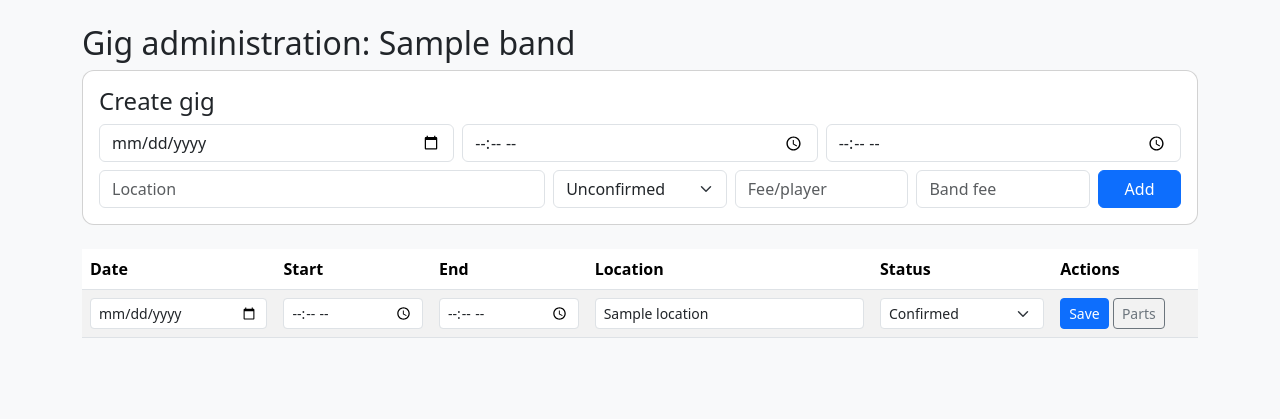
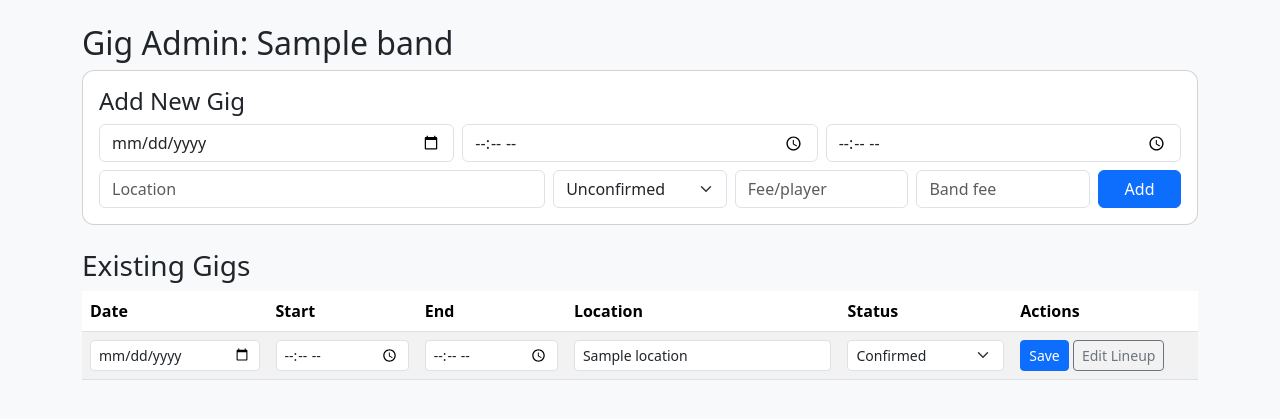
Before and after one commit to s-andrews/gigplanner, a Flask app: template templates/band_admin.html in a window 1280 px wide. Shown: the part 56-475 px from the top of the page. Run offline with Flask 3, Linux system fonts and the light colour scheme; the template is opened without the code that fills it: most values are stand-ins (such as "Sample title", 1, 10 or a date in 2020); some libraries are stand-ins or nearby versions.

Commit message:
Cleaned up interface

```diff
--- a/templates/band_admin.html
+++ b/templates/band_admin.html
@@ -1,8 +1,8 @@
 {% extends 'base.html' %}
 {% block content %}
-<h2>Gig administration: {{ band['name'] }}</h2>
+<h2>Gig Admin: {{ band['name'] }}</h2>
 <div class="card card-body mb-4">
-  <h4>Create gig</h4>
+  <h4>Add New Gig</h4>
   <div class="row g-2">
     <div class="col-md-4"><input id="gig-date" type="date" class="form-control"></div>
     <div class="col-md-4"><input id="start-time" type="time" class="form-control"></div>
@@ -15,6 +15,8 @@
   </div>
 </div>
 
+
+<h3>Existing Gigs</h3>
 <div class="table-responsive mb-3">
 <table class="table table-striped align-middle" id="gigs-table">
   <thead><tr><th>Date</th><th>Start</th><th>End</th><th>Location</th><th>Status</th><th>Actions</th></tr></thead>
@@ -33,7 +35,7 @@
       </td>
       <td>
         <button class="btn btn-sm btn-primary save-gig">Save</button>
-        <button class="btn btn-sm btn-outline-secondary manage-parts">Parts</button>
+        <button class="btn btn-sm btn-outline-secondary manage-parts">Edit Lineup</button>
       </td>
     </tr>
     {% endfor %}
@@ -44,7 +46,7 @@
 <div class="modal fade" id="partsModal" tabindex="-1">
   <div class="modal-dialog modal-lg">
     <div class="modal-content">
-      <div class="modal-header"><h5 class="modal-title">Manage gig parts</h5><button class="btn-close" data-bs-dismiss="modal"></button></div>
+      <div class="modal-header"><h5 class="modal-title">Manage Gig Lineup</h5><button class="btn-close" data-bs-dismiss="modal"></button></div>
       <div class="modal-body">
         <div id="parts-list"></div>
         <hr>
--- a/templates/dashboard.html
+++ b/templates/dashboard.html
@@ -3,8 +3,7 @@
 <div class="d-flex justify-content-between align-items-center mb-3">
   <h2>Your gigs</h2>
   <div class="d-flex gap-2">
-    <a class="btn btn-outline-primary" href="{{ url_for('profile') }}">Edit My Details</a>
-    <a class="btn btn-success" href="{{ url_for('create_band') }}">Create Band</a>
+    <a class="btn btn-success" href="{{ url_for('create_band') }}">Create a New Band</a>
   </div>
 </div>
 
```
Also changed, not shown: templates/band_setup.html (+2 -6 lines).
